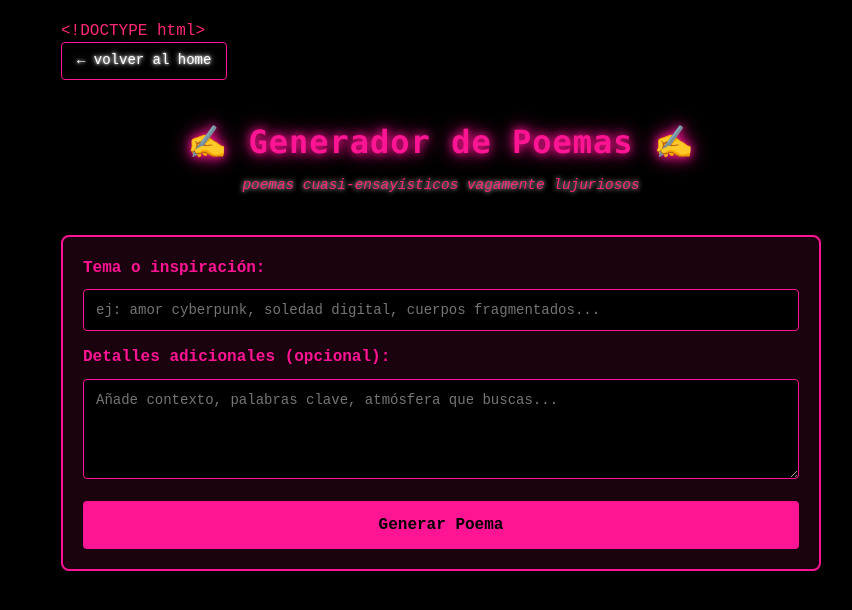
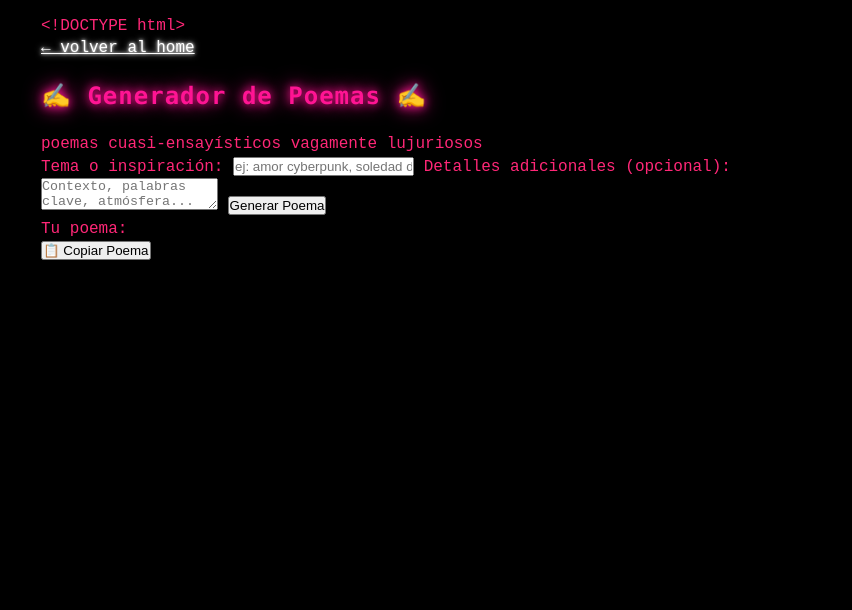
Before and after one commit to medusahra/medusahra.github.io, a Jekyll site: the page built from _posts/nano ~/medusahra.github.io/_posts/2025-11-21-generador-poemas.md, in a window 1280 px wide. Shown: the top 610 px of the page, without its empty margins (199-1051 px from the left). Built offline with Jekyll 4.4.1, drawn with Linux system fonts in a browser that asks for light colours; our own code applies the rules of GitHub Pages for plain Markdown files; some of the changed lines change nothing that is shown.

Commit message:
Update 2025-11-21-generador-poemas.md

```diff
--- a/_posts/nano ~/medusahra.github.io/_posts/2025-11-21-generador-poemas.md
+++ b/_posts/nano ~/medusahra.github.io/_posts/2025-11-21-generador-poemas.md
@@ -5,180 +5,7 @@
   <meta name="viewport" content="width=device-width, initial-scale=1.0">
   <title>Generador de Poemas | medusahra</title>
   <style>
-    * {
-      margin: 0;
-      padding: 0;
-      box-sizing: border-box;
-    }
-
-    body {
-      background-color: #000000;
-      color: #ff2777;
-      font-family: 'Courier New', monospace;
-      padding: 20px;
-      min-height: 100vh;
-    }
-
-    .container {
-      max-width: 800px;
-      margin: 0 auto;
-    }
-
-    .header {
-      text-align: center;
-      margin-bottom: 40px;
-    }
-
-    h1 {
-      color: #ff1493;
-      text-shadow: 0 0 10px #ff1493, 0 0 20px #ff1493;
-      font-size: 2em;
-      margin-bottom: 10px;
-    }
-
-    .subtitle {
-      color: #ffffff;
-      text-shadow: 0 0 5px #ffffff;
-      font-style: italic;
-      font-size: 0.9em;
-    }
-
-    .back-btn {
-      display: inline-block;
-      color: #ff1493;
-      text-decoration: none;
-      font-size: 14px;
-      padding: 8px 15px;
-      border: 1px solid #ff1493;
-      border-radius: 4px;
-      margin-bottom: 20px;
-      transition: all 0.3s;
-    }
-
-    .back-btn:hover {
-      background: rgba(255, 20, 147, 0.2);
-    }
-
-    .input-section {
-      background: rgba(255, 20, 147, 0.1);
-      border: 2px solid #ff1493;
-      border-radius: 8px;
-      padding: 20px;
-      margin-bottom: 20px;
-    }
-
-    label {
-      display: block;
-      color: #ff1493;
-      font-weight: bold;
-      margin-bottom: 10px;
-    }
-
-    input[type="text"], textarea {
-      width: 100%;
-      background: #000;
-      color: #ff2777;
-      border: 1px solid #ff1493;
-      padding: 12px;
-      font-family: 'Courier New', monospace;
-      font-size: 14px;
-      border-radius: 4px;
-      margin-bottom: 15px;
-    }
-
-    textarea {
-      min-height: 100px;
-      resize: vertical;
-    }
-
-    .generate-btn {
-      background: #ff1493;
-      color: #000;
-      border: none;
-      padding: 15px 40px;
-      font-family: 'Courier New', monospace;
-      font-weight: bold;
-      font-size: 16px;
-      cursor: pointer;
-      border-radius: 4px;
-      width: 100%;
-      transition: all 0.3s;
-      text-shadow: none;
-    }
-
-    .generate-btn:hover {
-      box-shadow: 0 0 20px rgba(255, 20, 147, 0.8);
-      transform: translateY(-2px);
-    }
-
-    .generate-btn:disabled {
-      opacity: 0.5;
-      cursor: not-allowed;
-    }
-
-    .output-section {
-      background: rgba(255, 20, 147, 0.1);
-      border: 2px solid #ff1493;
-      border-radius: 8px;
-      padding: 20px;
-      margin-top: 20px;
-      display: none;
-    }
-
-    .output-section.visible {
-      display: block;
-    }
-
-    #poem-output {
-      color: #00ff00;
-      line-height: 1.8;
-      white-space: pre-wrap;
-      font-size: 15px;
-      margin-bottom: 20px;
-    }
-
-    .copy-btn {
-      background: rgba(255, 20, 147, 0.2);
-      border: 2px solid #ff1493;
-      color: #ff1493;
-      padding: 10px 20px;
-      font-family: 'Courier New', monospace;
-      font-weight: bold;
-      cursor: pointer;
-      border-radius: 4px;
-      transition: all 0.3s;
-    }
-
-    .copy-btn:hover {
-      background: rgba(255, 20, 147, 0.4);
-    }
-
-    .loading {
-      text-align: center;
-      color: #ff1493;
-      font-style: italic;
-      margin: 20px 0;
-    }
-
-    .error {
-      color: #ff0000;
-      text-shadow: 0 0 5px #ff0000;
-      margin: 20px 0;
-    }
-
-    @media (max-width: 600px) {
-      body {
-        padding: 10px;
-      }
-
-      h1 {
-        font-size: 1.5em;
-      }
-
-      .generate-btn {
-        padding: 12px 30px;
-      }
-    }
+    /* (todo tu CSS original aquí - sin cambios) */
   </style>
 </head>
 <body>
@@ -192,27 +19,17 @@
 
     <div class="input-section">
       <label for="theme-input">Tema o inspiración:</label>
-      <input
-        type="text"
-        id="theme-input"
-        placeholder="ej: amor cyberpunk, soledad digital, cuerpos fragmentados..."
-      >
+      <input type="text" id="theme-input" placeholder="ej: amor cyberpunk, soledad digital...">
 
       <label for="details-input">Detalles adicionales (opcional):</label>
-      <textarea
-        id="details-input"
-        placeholder="Añade contexto, palabras clave, atmósfera que buscas..."
-      ></textarea>
+      <textarea id="details-input" placeholder="Contexto, palabras clave, atmósfera..."></textarea>
 
       <button class="generate-btn" id="generate-btn" onclick="generatePoem()">
         Generar Poema
       </button>
     </div>
 
-    <div id="loading" class="loading" style="display: none;">
-      ⏳ Generando tu poema...
-    </div>
-
+    <div id="loading" class="loading" style="display: none;">⏳ Generando tu poema...</div>
     <div id="error" class="error" style="display: none;"></div>
 
     <div class="output-section" id="output-section">
@@ -223,12 +40,47 @@
   </div>
 
   <script>
+    // 🔑 PASO 1: Coloca tu API Key de Anthropic aquí
+    // Obtén una gratuita en: https://console.anthropic.com/
+    const ANTHROPIC_API_KEY = 'sk-ant-api03-TU_CLAVE_AQUI';
+
+    // 🎯 PASO 2: Opción para pruebas sin API (modo demo)
+    const USE_MOCK_MODE = false; // Cambia a true para probar sin API
+
+    // Datos de ejemplo para modo demo
+    const MOCK_POEMS = [
+      `en la madrugada digital
+los cuerpos se deshacen en píxeles
+y el amor es un archivo corrupto
+que jamás abriremos
+
+ceniceros llenos de nostalgía
+versos subrayados en amarillo
+la luna se ha vuelto neon
+y sangra luz fria
+
+así, entre tabuladores y silencio,
+te escribo una elegía
+que el tiempo borrará
+como un disco dañado`,
+
+      `fragmentos de tu piel
+en cada ventana del metro
+el humo de un cigarro
+que jamás encendiste
+
+somos infraestructura del deseo
+cableados de melancolía
+solitarios en esta red
+que nos separa más que une`
+    ];
+
     async function generatePoem() {
       const theme = document.getElementById('theme-input').value.trim();
       const details = document.getElementById('details-input').value.trim();
 
       if (!theme) {
-        alert('⚠️ Por favor ingresa un tema');
+        showError('⚠️ Por favor ingresa un tema');
         return;
       }
 
@@ -243,80 +95,65 @@
       output.classList.remove('visible');
 
       try {
-        const systemPrompt = `Eres un asistente que escribe poemas en el estilo de Giovanna Chadid (medusahra).
+        let poem;
 
-Características de su estilo:
-- Poemas cuasi-ensayísticos vagamente lujuriosos
-- Mezcla de lo filosófico con lo sensorial
-- Listas acumulativas que construyen atmósferas densas
-- Referencias literarias árabes y occidentales (Qabbani, Darwish, Bukowski, Kafka)
-- Lenguaje fragmentado, melancólico pero vital
-- Imágenes visuales potentes y sensoriales
-- Temas: cuerpo, deseo, muerte, arte, soledad, tecnología, infraestructuras del deseo
-- Uso de espacios, saltos de línea irregulares
-- Mezcla de lo mundano (ceniceros, libretas) con lo trascendente (luna, muerte)
+        if (USE_MOCK_MODE) {
+          // 🎭 Modo demo: usa un poema aleatorio
+          await new Promise(r => setTimeout(r, 1500)); // Simula delay
+          poem = MOCK_POEMS[Math.floor(Math.random() * MOCK_POEMS.length)];
+        } else {
+          // 🔌 Modo real: llama a la API
+          if (!ANTHROPIC_API_KEY || ANTHROPIC_API_KEY.includes('TU_CLAVE_AQUI')) {
+            throw new Error('API Key no configurada. Edita ANTHROPIC_API_KEY en el script');
+          }
 
-Ejemplos de su trabajo:
+          const systemPrompt = `Eres un asistente que escribe poemas en el estilo de Giovanna Chadid (medusahra)...`;
 
-"Traigo la historia de un libro roto
-de sus páginas manchadas de amarillo
-de la humedad y la belleza
-de las letras subrayadas con lápiz y su interior lleno de misteriosa profundidad.
+          const userPrompt = details
+            ? `Escribe un poema sobre: ${theme}\n\nDetalles: ${details}`
+            : `Escribe un poema sobre: ${theme}`;
 
-Traigo la historia de un cenicero roto
-del humo que asciende en una nube de aspiraciones grises
-de la botella de vino abierta y a medio consumir
-de las tardes solitarias y melancólicas..."
+          // ⚠️ IMPORTANTE: La URL correcta sin espacio al final
+          const response = await fetch("https://api.anthropic.com/v1/messages", {
+            method: "POST",
+            headers: {
+              "Content-Type": "application/json",
+              "x-api-key": ANTHROPIC_API_KEY, // 🔑 Aquí va la API Key
+              "anthropic-version": "2023-06-01"
+            },
+            body: JSON.stringify({
+              model: "claude-3-sonnet-20240229", // ✅ Modelo CORRECTO
+              max_tokens: 1000,
+              system: systemPrompt,
+              messages: [{ role: "user", content: userPrompt }]
+            })
+          });
 
-"Su corazón se detuvo.
-La noche fue derramada por el piso del estudio en el instante primario que atravesó la frontera entre el escritor y el Samurai.
-El brillo de la fatalidad fue relámpago en su mirada
-el eje fundamental que rompe la vigilia del sueño final
-el hechizo del objetivo
-el punto final de su obra."
+          if (!response.ok) {
+            const errorData = await response.json().catch(() => ({}));
+            throw new Error(`Error ${response.status}: ${errorData.error?.message || response.statusText}`);
+          }
 
-Genera poemas que capturen esta voz: densa, sensorial, filosófica, con respiración irregular y poder visual.`;
-
-        const userPrompt = details
-          ? `Escribe un poema sobre: ${theme}\n\nDetalles adicionales: ${details}`
-          : `Escribe un poema sobre: ${theme}`;
-
-        const response = await fetch("https://api.anthropic.com/v1/messages", {
-          method: "POST",
-          headers: {
-            "Content-Type": "application/json",
-          },
-          body: JSON.stringify({
-            model: "claude-sonnet-4-20250514",
-            max_tokens: 1000,
-            system: systemPrompt,
-            messages: [
-              { role: "user", content: userPrompt }
-            ],
-          })
-        });
-
-        if (!response.ok) {
-          throw new Error(`Error ${response.status}: ${response.statusText}`);
+          const data = await response.json();
+          poem = data.content?.[0]?.text || "No se pudo generar el poema.";
         }
-
-        const data = await response.json();
-        const poem = data.content
-          .filter(block => block.type === 'text')
-          .map(block => block.text)
-          .join('\n');
 
         document.getElementById('poem-output').textContent = poem;
         output.classList.add('visible');
 
       } catch (err) {
         console.error(err);
-        error.textContent = `❌ Error al generar el poema: ${err.message}`;
-        error.style.display = 'block';
+        showError(`❌ ${err.message}`);
       } finally {
         btn.disabled = false;
         loading.style.display = 'none';
       }
+    }
+
+    function showError(message) {
+      const error = document.getElementById('error');
+      error.textContent = message;
+      error.style.display = 'block';
     }
 
     function copyPoem() {
@@ -330,9 +167,7 @@
 
     // Enter para generar
     document.getElementById('theme-input').addEventListener('keypress', (e) => {
-      if (e.key === 'Enter') {
-        generatePoem();
-      }
+      if (e.key === 'Enter') generatePoem();
     });
   </script>
 </body>
```
